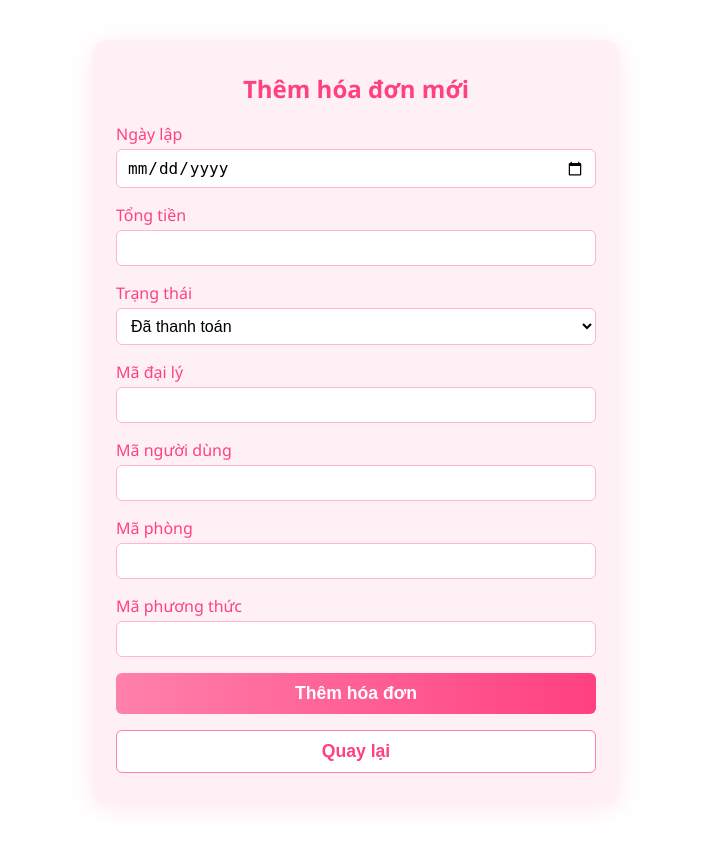
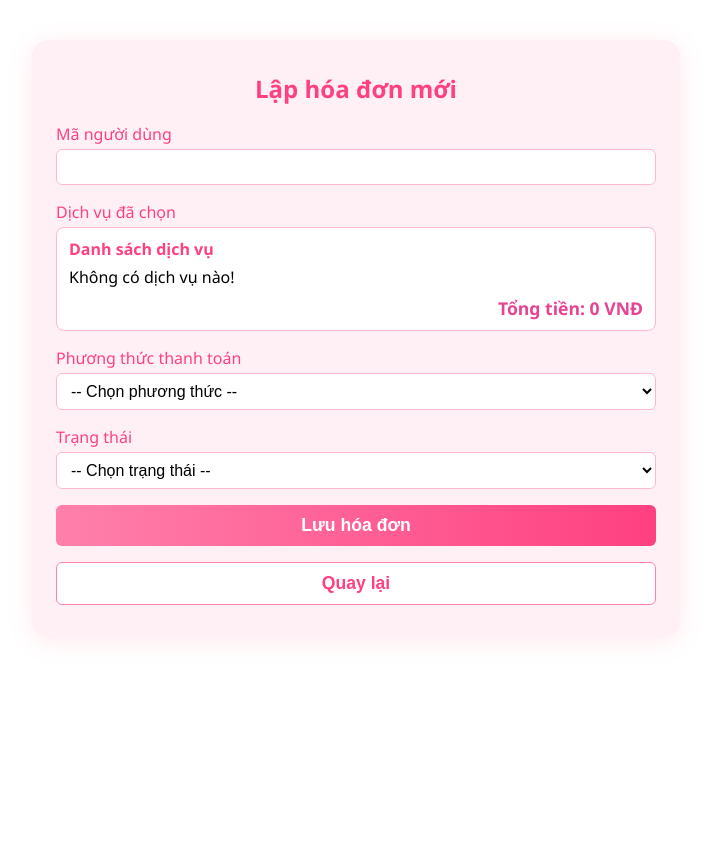
Before and after one commit to ngophannguyenvu/cnpm, a PHP site: page /cnpm/views/hoadon/add.php in a window 1280 px wide. Shown: the whole page, without its empty margins (284-995 px from the left). After the commit the page ends 639 px from the top, so only its background shows below. Run offline with PHP 8.4, Linux system fonts and the light colour scheme; tables that the repository leaves empty or names only in its code hold one stand-in row (values such as "Sample post").

Commit message:
Lập hoá đơn - thêm

```diff
--- a/app/models/DatLichModel.php
+++ b/app/models/DatLichModel.php
@@ -19,14 +19,12 @@ public function getDatLichById($id)
 {
     $query = "SELECT dl.MaDL, dl.Manguoidung, dl.Thoigiandatlich, dl.Trangthai_
     FROM " . $this->table_name . " dl
-    WHERE dl.MaDL = 1";
-
-$stmt = $this->conn->prepare($query);
-//$stmt->bindParam(':id', $id);
-$stmt->execute();
-$result = $stmt->fetch(PDO::FETCH_OBJ);
-return $result;
-
+    WHERE dl.MaDL = :id";
+    $stmt = $this->conn->prepare($query);
+    $stmt->bindParam(':id', $id);
+    $stmt->execute();
+    $result = $stmt->fetch(PDO::FETCH_OBJ);
+    return $result;
 }
 // Thêm mới danh mục
 public function addDatLich($Manguoidung, $Thoigiandatlich,$Trangthai)
--- a/app/models/HoaDonVaThanhToanModel.php
+++ b/app/models/HoaDonVaThanhToanModel.php
@@ -26,26 +26,31 @@ public function getHoaDonVaThanhToanById($id)
     return $result;
 }
 
-public function addHoaDonVaThanhToan($NgayThanhToan, $Tongtien,$MaDL, $Manguoidung, $Maphong, $MaPT, $Matrangthai)
+public function addHoaDonVaThanhToan($NgayThanhToan, $Tongtien, $MaDL, $Manguoidung, $Maphong, $MaPT, $Matrangthai)
 {
-    $query = "INSERT INTO " . $this->table_name . " (NgayThanhToan, Tongtien, MaDL,Manguoidung, Maphong, MaPT, Matrangthai)
-              VALUES (:NgayThanhToan, :Tongtien, :MaDL,:Manguoidung,:Maphong, :MaPT, :Matrangthai)";
+    $query = "INSERT INTO " . $this->table_name . " (NgayThanhToan, Tongtien, MaDL, Manguoidung, Maphong, MaPT, Matrangthai)
+              VALUES (:NgayThanhToan, :Tongtien, :MaDL, :Manguoidung, :Maphong, :MaPT, :Matrangthai)";
     $stmt = $this->conn->prepare($query);
 
     $NgayThanhToan = htmlspecialchars(strip_tags($NgayThanhToan));
     $Tongtien = htmlspecialchars(strip_tags($Tongtien));
     $MaDL = htmlspecialchars(strip_tags($MaDL));
     $Manguoidung = htmlspecialchars(strip_tags($Manguoidung));
-    $Maphong = htmlspecialchars(strip_tags($Maphong));
     $MaPT = htmlspecialchars(strip_tags($MaPT));
     $Matrangthai = htmlspecialchars(strip_tags($Matrangthai));
 
+    // Nếu không có mã phòng, lấy phòng đầu tiên trong bảng phong
+    if (empty($Maphong) || $Maphong === null) {
+        $stmtPhong = $this->conn->query('SELECT Maphong FROM phong LIMIT 1');
+        $phong = $stmtPhong->fetch(PDO::FETCH_ASSOC);
+        $Maphong = $phong ? $phong['Maphong'] : 1;
+    }
 
     $stmt->bindParam(':NgayThanhToan', $NgayThanhToan);
     $stmt->bindParam(':Tongtien', $Tongtien);
     $stmt->bindParam(':MaDL', $MaDL);
     $stmt->bindParam(':Manguoidung', $Manguoidung);
-    $stmt->bindParam(':Maphong', $Maphong);
+    $stmt->bindParam(':Maphong', $Maphong, PDO::PARAM_INT);
     $stmt->bindParam(':MaPT', $MaPT);
     $stmt->bindParam(':Matrangthai', $Matrangthai);
     if ($stmt->execute()) {
--- a/views/datlich/datlich.js
+++ b/views/datlich/datlich.js
@@ -75,7 +75,7 @@ function fetchDatLichList() {
                 document.querySelectorAll('.dl-btn-invoice').forEach(btn => {
                     btn.onclick = function() {
                         const madl = this.getAttribute('data-madl');
-                        window.location.href = `../hoadon/add.php?madl=${madl}`;
+                        window.location.href = "/cnpm/views/hoadon/add.php?madl=" + madl;
                     };
                 });
             } else {
--- a/views/hoadon/add.php
+++ b/views/hoadon/add.php
@@ -1,6 +1,62 @@
+<?php
+$madl = isset($_GET['madl']) ? $_GET['madl'] : '';
+$manguoidung = '';
+$services = [];
+$tongtien = 0;
+require_once '../../app/config/database.php';
+require_once '../../app/models/DatLichModel.php';
+require_once '../../app/models/HoaDonVaThanhToanModel.php';
+$db = (new Database())->getConnection();
+$datlichModel = new DatLichModel($db);
+// Xử lý lưu hóa đơn
+if ($_SERVER['REQUEST_METHOD'] === 'POST') {
+    $NgayThanhToan = date('Y-m-d');
+    $Tongtien = $_POST['tongtien'];
+    $MaDL = $_POST['madl'];
+    $Manguoidung = $_POST['manguoidung'];
+    $MaPT = $_POST['phuongthuc'];
+    $Matrangthai = $_POST['trangthai'];
+    $Maphong = null; // Nếu có mã phòng thì lấy thêm, còn không thì để null
+    $hdModel = new HoaDonVaThanhToanModel($db);
+    $result = $hdModel->addHoaDonVaThanhToan($NgayThanhToan, $Tongtien, $MaDL, $Manguoidung, $Maphong, $MaPT, $Matrangthai);
+    if ($result === true) {
+        header('Location: /cnpm/views/hoadon/index.php?success=1');
+        exit;
+    } else {
+        $errorMsg = is_array($result) && isset($result['error']) ? $result['error'] : 'Lưu hóa đơn thất bại!';
+    }
+}
+// Lấy mã người dùng từ đặt lịch
+if ($madl) {
+    $datlich = $datlichModel->getDatLichById($madl);
+    if ($datlich) {
+        $manguoidung = $datlich->Manguoidung;
+    }
+}
+// Lấy danh sách dịch vụ user đã chọn
+if ($madl) {
+    $stmt = $db->prepare('SELECT dv.Tendichvu, dv.Gia FROM chitietdichvu ctdv JOIN dichvu dv ON ctdv.MaDV = dv.MaDV WHERE ctdv.MaDL = :madl');
+    $stmt->bindParam(':madl', $madl);
+    $stmt->execute();
+    $services = $stmt->fetchAll(PDO::FETCH_OBJ);
+    foreach ($services as $dv) {
+        $tongtien += (int)$dv->Gia;
+    }
+}
+// Lấy danh sách phương thức thanh toán
+$phuongthucList = [];
+$stmtPT = $db->prepare('SELECT MaPT, TenPT FROM phuongthuc');
+$stmtPT->execute();
+$phuongthucList = $stmtPT->fetchAll(PDO::FETCH_ASSOC);
+// Lấy danh sách trạng thái
+$trangthaiList = [];
+$stmtTT = $db->prepare('SELECT Matrangthai, Tentrangthai FROM trangthai');
+$stmtTT->execute();
+$trangthaiList = $stmtTT->fetchAll(PDO::FETCH_ASSOC);
+?>
 <style>
 .hd-form {
-    max-width: 480px;
+    max-width: 600px;
     margin: 40px auto;
     background: #fff0f6;
     border-radius: 16px;
@@ -62,30 +118,75 @@
 }
 .hd-form .hd-msg.success { color: #43a047; }
 .hd-form .hd-msg.error { color: #e53935; }
+.hd-form .service-list {
+    background: #fff;
+    border-radius: 8px;
+    padding: 10px 12px;
+    margin-bottom: 16px;
+    border: 1px solid #ffb6d5;
+}
+.hd-form .service-list-title {
+    color: #ff4081;
+    font-weight: 600;
+    margin-bottom: 6px;
+}
+.hd-form .service-item {
+    display: flex;
+    justify-content: space-between;
+    padding: 4px 0;
+    border-bottom: 1px dashed #ffe4ec;
+    font-size: 1rem;
+}
+.hd-form .service-item:last-child { border-bottom: none; }
+.hd-form .service-total {
+    text-align: right;
+    color: #e84393;
+    font-weight: bold;
+    font-size: 1.1rem;
+    margin-top: 8px;
+}
 @media (max-width: 600px) {
     .hd-form { padding: 10px; }
     .hd-form-title { font-size: 1.1rem; }
 }
 </style>
-<form class="hd-form" id="hd-add-form">
-    <div class="hd-form-title">Thêm hóa đơn mới</div>
+<form class="hd-form" id="hd-add-form" method="post">
+    <div class="hd-form-title">Lập hóa đơn mới</div>
+    <?php if (!empty($errorMsg)): ?>
+        <div class="hd-msg error"><?php echo htmlspecialchars($errorMsg); ?></div>
+    <?php endif; ?>
     <div class="hd-msg" id="hd-add-msg"></div>
-    <label for="ngay">Ngày lập</label>
-    <input type="date" id="ngay" name="ngay" required>
-    <label for="tongtien">Tổng tiền</label>
-    <input type="number" id="tongtien" name="tongtien" min="0" required>
+    <label>Mã người dùng</label>
+    <input type="text" name="manguoidung" value="<?php echo htmlspecialchars($manguoidung); ?>" readonly>
+    <label>Dịch vụ đã chọn</label>
+    <div class="service-list">
+        <div class="service-list-title">Danh sách dịch vụ</div>
+        <?php if (count($services)): foreach ($services as $dv): ?>
+            <div class="service-item">
+                <span><?php echo htmlspecialchars($dv->Tendichvu); ?></span>
+                <span><?php echo number_format($dv->Gia); ?> VNĐ</span>
+            </div>
+        <?php endforeach; else: ?>
+            <div>Không có dịch vụ nào!</div>
+        <?php endif; ?>
+        <div class="service-total">Tổng tiền: <?php echo number_format($tongtien); ?> VNĐ</div>
+    </div>
+    <input type="hidden" name="madl" value="<?php echo htmlspecialchars($madl); ?>">
+    <input type="hidden" name="tongtien" value="<?php echo $tongtien; ?>">
+    <label for="phuongthuc">Phương thức thanh toán</label>
+    <select name="phuongthuc" id="phuongthuc" required>
+        <option value="">-- Chọn phương thức --</option>
+        <?php foreach ($phuongthucList as $pt): ?>
+            <option value="<?php echo $pt['MaPT']; ?>"><?php echo htmlspecialchars($pt['TenPT']); ?></option>
+        <?php endforeach; ?>
+    </select>
     <label for="trangthai">Trạng thái</label>
-    <select id="trangthai" name="trangthai" required>
-        <option value="1">Đã thanh toán</option>
+    <select name="trangthai" id="trangthai" required>
+        <option value="">-- Chọn trạng thái --</option>
+        <?php foreach ($trangthaiList as $tt): ?>
+            <option value="<?php echo $tt['Matrangthai']; ?>"><?php echo htmlspecialchars($tt['Tentrangthai']); ?></option>
+        <?php endforeach; ?>
     </select>
-    <label for="madl">Mã đại lý</label>
-    <input type="text" id="madl" name="madl" required>
-    <label for="manguoidung">Mã người dùng</label>
-    <input type="text" id="manguoidung" name="manguoidung" required>
-    <label for="maphong">Mã phòng</label>
-    <input type="text" id="maphong" name="maphong" required>
-    <label for="mapt">Mã phương thức</label>
-    <input type="text" id="mapt" name="mapt" required>
-    <button type="submit" class="hd-btn">Thêm hóa đơn</button>
-    <button type="button" class="hd-btn hd-back">Quay lại</button>
+    <button type="submit" class="hd-btn">Lưu hóa đơn</button>
+    <button type="button" class="hd-btn hd-back" onclick="window.history.back()">Quay lại</button>
 </form>
```
